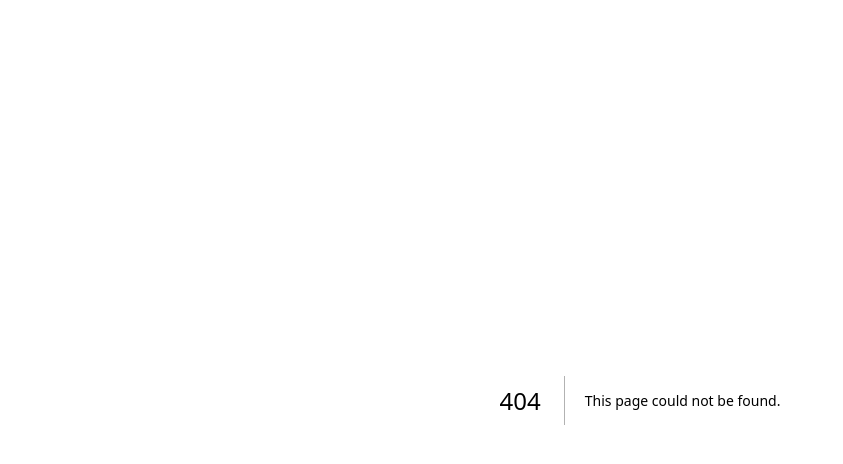
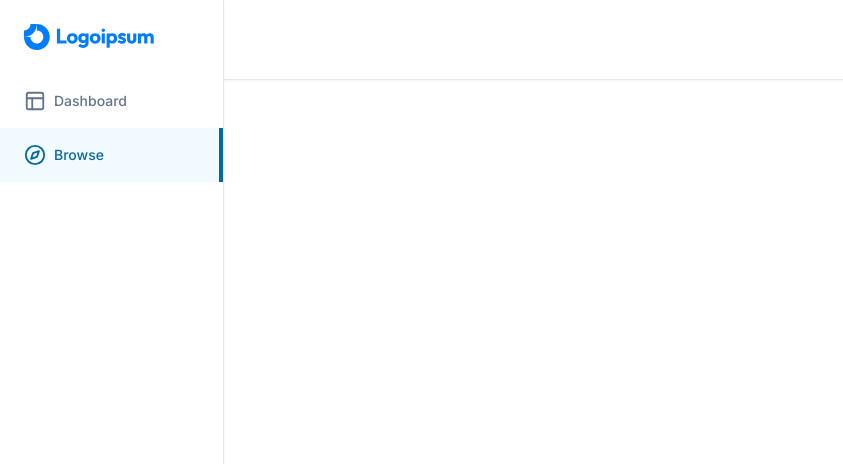
Before and after one commit to yankleebr/Udemy-Clone, a Next.js app: page /search in a window 1280 px wide. Before the commit this address had no page. Shown: the top 464 px of the page, without its empty margins (0-843 px from the left). Built offline with nearby package versions, Linux system fonts and the light colour scheme.

Commit message:
update sidebar-item ana navbar

```diff
--- /dev/null
+++ b/app/(dashboard)/(routes)/search/page.tsx
@@ -0,0 +1,9 @@
+const SearchPage = () => {
+  return (
+    <div>
+      This is search Page
+    </div>
+   );
+}
+
+export default SearchPage;
--- /dev/null
+++ b/app/(dashboard)/_components/navbar.tsx
@@ -0,0 +1,7 @@
+export const Navbar = () =>{
+  return(
+    <div className="p-4 border-b h-full flex items-center bg-white shadow-sm">
+
+    </div>
+  )
+}
--- /dev/null
+++ b/app/(dashboard)/_components/sidebar-item.tsx
@@ -0,0 +1,57 @@
+'use client'
+
+import { usePathname, useRouter } from 'next/navigation'
+import { LucideIcon } from "lucide-react"
+import { cn } from '@/lib/utils'
+
+interface SidebarItemProps {
+  icon:LucideIcon
+  label:string
+  href:string
+}
+export const SidebarItem = ({
+  icon:Icon,
+  label,
+  href,
+}:SidebarItemProps) =>{
+  const pathname = usePathname()
+  const router = useRouter()
+
+  const isActive =
+    (pathname === "/" && href === "/") ||
+    pathname === href ||
+    pathname?.startsWith(`${href}/`);
+
+  const onClick = () =>{
+    router.push(href)
+  }
+
+
+  return(
+      <button
+        onClick={onClick}
+        type='button'
+        className={cn(
+          "flex items-center gap-x-2 text-slate-500 text-sm font-[500] pl-6 transition-all hover:text-slate-600 hover:bg-slate-300/20",
+           isActive && "text-sky-700 bg-sky-200/20 hover:bg-sky-200/20 hover:text-sky-700"
+        )}
+      >
+        <div className='flex items-center gap-x-2 py-4'>
+          <Icon
+            size={22}
+            className={cn(
+              'text-slate-500',
+              isActive && 'text-sky-700'
+            )}
+          />
+          {label}
+        </div>
+        <div
+        className={cn(
+          "ml-auto opacity-0 border-2 border-sky-700 h-full transition-all",
+          isActive && "opacity-100"
+        )}
+      />
+      </button>
+  )
+}
--- a/app/(dashboard)/_components/sidebar-routes.tsx
+++ b/app/(dashboard)/_components/sidebar-routes.tsx
@@ -1,9 +1,34 @@
 'use client'
 
+import { Compass, Layout } from "lucide-react"
+import { SidebarItem } from "./sidebar-item"
+
+const guestRoutes = [
+  {
+    icon:Layout,
+    label:'Dashboard',
+    href:'/',
+  },
+  {
+    icon:Compass,
+    label:'Browse',
+    href:'/search',
+  },
+]
+
 export const SidebarRoutes = () =>{
+  const routes = guestRoutes
+
   return(
     <div className="flex flex-col w-full">
-      Rotas
+      {routes.map((route) =>(
+        <SidebarItem
+          key={route.href}
+          icon={route.icon}
+          label={route.label}
+          href={route.href}
+        />
+      ))}
     </div>
   )
 }
```
